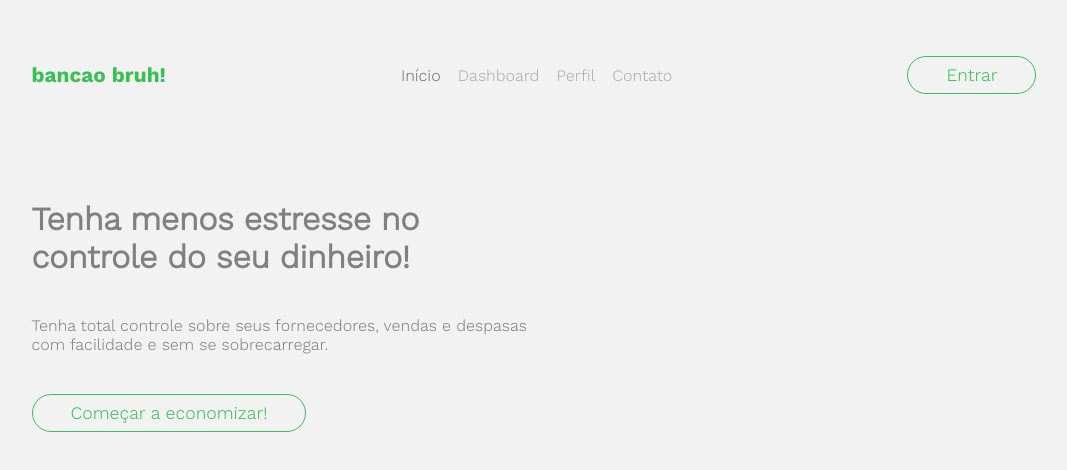
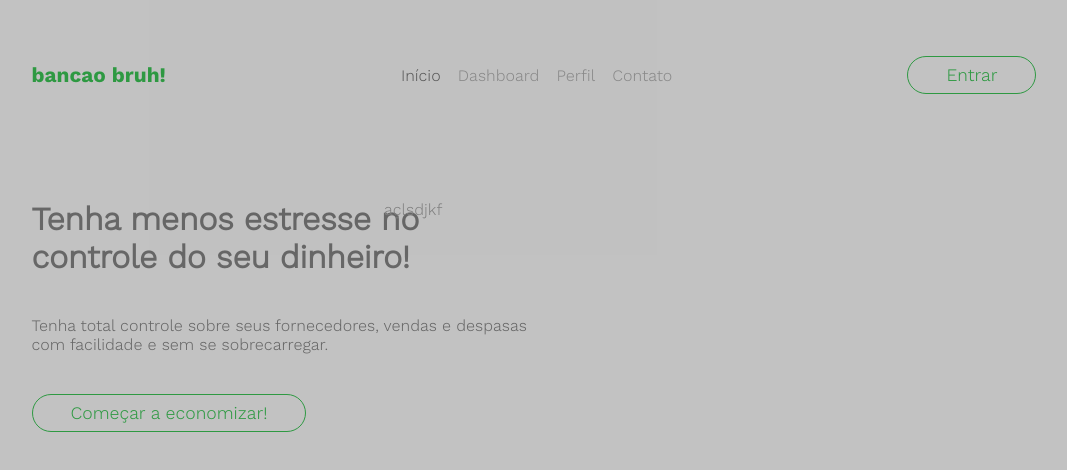
Before and after one commit to Gustavodacrvi/bancao, a Svelte app in the folder front/: page / in a window 1280 px wide. Shown: the top 470 px of the page, without its empty margins (106-1173 px from the left). Built offline with nearby package versions, Linux system fonts and the light colour scheme.

Commit message:
popup.svelte

```diff
--- a/front/src/App.svelte
+++ b/front/src/App.svelte
@@ -2,6 +2,7 @@
 <script>
 
   import NavBar from './components/Navigation/NavBar.svelte'
+  import Popup from './components/Popup/Popup.svelte'
 
   import Router from 'svelte-spa-router'
 
@@ -13,6 +14,7 @@
 
 </style>
 
+<Popup/>
+
 <NavBar/>
-
 <Router {routes}/>
--- /dev/null
+++ b/front/src/components/Popup/Popup.svelte
@@ -0,0 +1,30 @@
+
+<script>
+
+</script>
+
+<div class="Popup">
+  <div class="content">
+    açlsdjkf
+  </div>
+</div>
+
+<style>
+
+.Popup {
+  background-color: rgba(0,0,0,.2);
+  position: fixed;
+  top: 0;
+  height: 100%;
+  width: 100%;
+  display: flex;
+  justify-content: center;
+  align-items: center;
+}
+
+.content {
+  flex-basis: 300px;
+  height: 400px;
+}
+
+</style>
```
